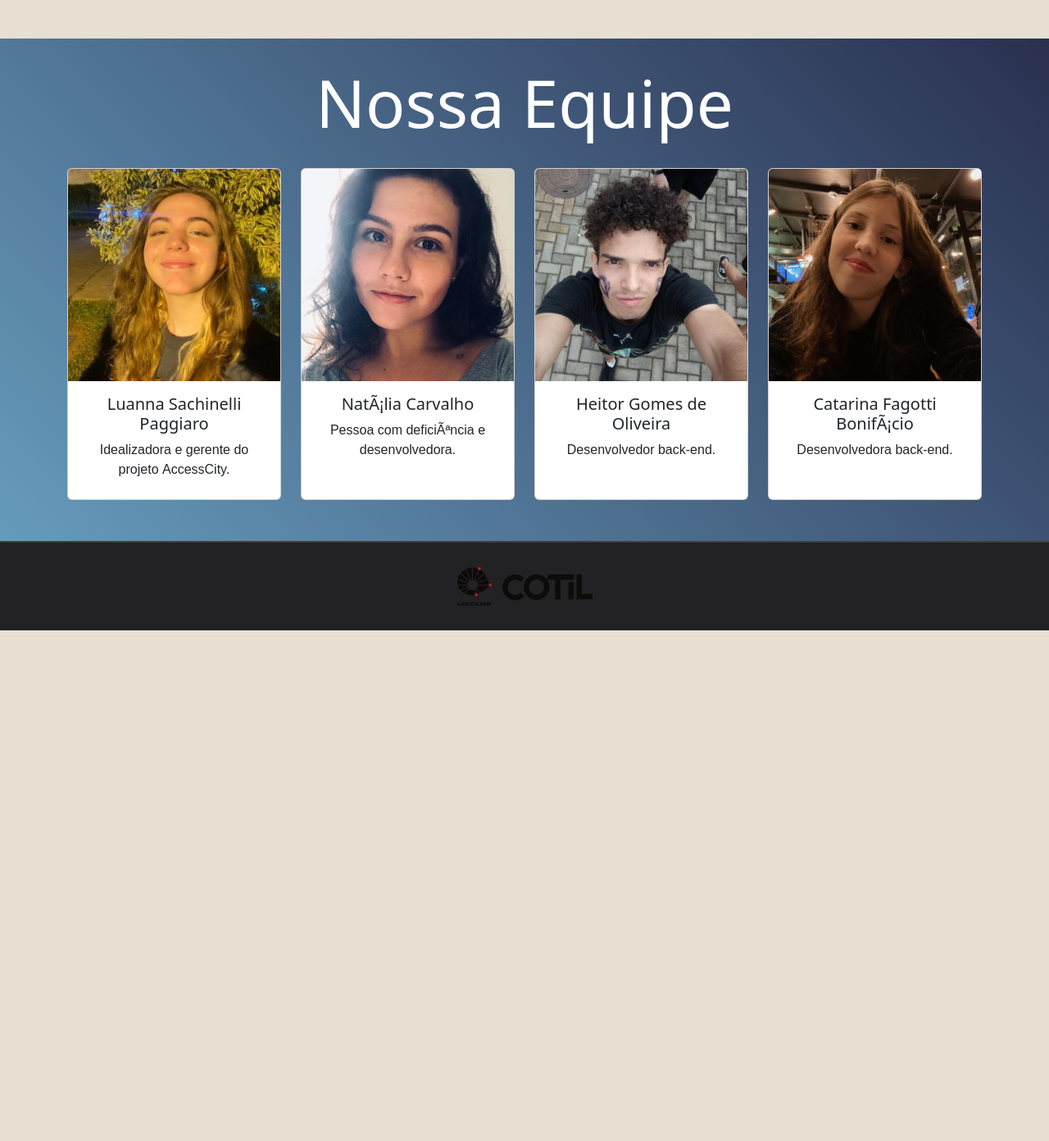
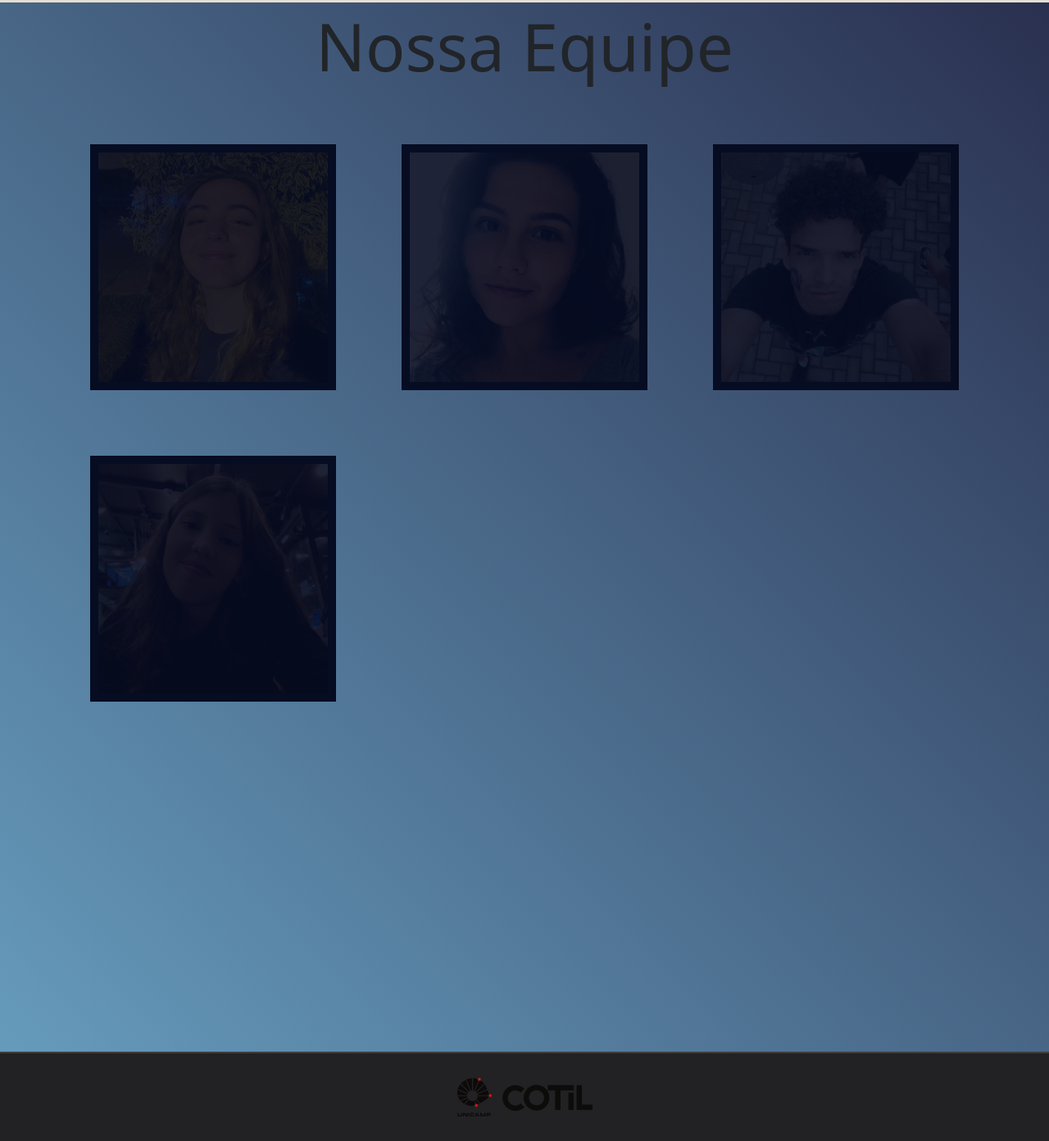
Before and after one commit to AccessCity/AccessCityWeb, a PHP site: page /sobrenos.html in a window 1280 px wide. Shown: the part 161-1553 px from the top of the page at 82% size. Before the commit the page ends 930 px from the top, so only its background shows below. Run offline with PHP 8.4, Linux system fonts and the light colour scheme; some libraries are stand-ins or nearby versions.

Commit message:
cards esquisitos

```diff
--- a/index.html
+++ b/index.html
@@ -76,8 +76,8 @@
     </div>
     <div class="row">
       <div class="col-md-5 d-grid mx-auto">
-        <a class="myButton ripple text-center" onmouseover="botao();" href="#" id="botaoMain"
-        style="font-family: Bebas Neue, sans-serif">baixe agora!</a>
+        <a class="myButton ripple text-center" onmouseover="botao();" href="https://github.com/AccessCity/AccessCityWeb"
+        target="_blank" id="botaoMain" style="font-family: Bebas Neue, sans-serif">baixe agora!</a>
         <!--O link vai dar para a página da play store para baixar o app-->
       </div>
     </div>
--- a/sobrenos.html
+++ b/sobrenos.html
@@ -14,12 +14,6 @@
   <style class="text/css">
     body {
       background-color: rgb(230, 223, 210);
-    }
-
-    container {
-      display: flex;
-      justify-content: space-evenly;
-      align-items: center;
     }
   </style>
 </head>
@@ -85,47 +79,47 @@
     <h1 class="display-1 text-center texto-branco mgT-2">Nossa Equipe</h1>
     <div class="container">
       <div class="row pt-4 mgB-4">
-        <!--1º card - lua-->
-        <div class=" col-md-3 col-sm-3">
-          <div class="card">
-            <img src="imagens/equipe/yo.jfif" class="card-img-top" alt=" Foto de Luanna S. P.">
-            <div class="card-body" style="height:9rem;">
-              <h5 class="card-title texto-central">Luanna Sachinelli Paggiaro</h5>
-              <p class="card-text texto-central">Idealizadora e gerente do projeto <span lang="en-us">AccessCity.</span>
-              </p>
+        <!--1º Card - Lua-->
+          <div class="box">
+            <div class="imgBx">
+              <img src="imagens/equipe/yo.jfif" class="card-img-top" alt=" Foto de Luanna S. P.">
+            </div>
+            <div class="content">
+              <h2>Luanna Sachinelli Paggiaro
+              <span>Gerente do projeto</span></h2>
             </div>
           </div>
-        </div><br>
-        <!--2º card - nat-->
-        <div class="col-md-3 col-sm-3">
-          <div class="card">
-            <img src="imagens/equipe/nat.png" class="card-img-top" alt="Foto de Natália Carvalho">
-            <div class="card-body" style="height:9rem;">
-              <h5 class="card-title texto-central">Natália Carvalho</h5>
-              <p class="card-text texto-central">Pessoa com deficiência e desenvolvedora.</p>
+        <!--2º Card - Nat-->
+          <div class="box">
+            <div class="imgBx">
+              <img src="imagens/equipe/nat.png" class="card-img-top" alt="Foto de Natália Carvalho">
+            </div>
+            <div class="content">
+              <h2>Natália Carvalho
+              <span>Programadora e PCD</span></h2>
             </div>
           </div>
-        </div><br>
-        <!--3º card- heitor-->
-        <div class="col-md-3 col-sm-3">
-          <div class="card">
-            <img src="imagens/equipe/heitor.jpg" class="card-img-top" alt=" Foto de Heitor Gomes de Oliveira">
-            <div class="card-body" style="height:9rem;">
-              <h5 class="card-title texto-central">Heitor Gomes de Oliveira</h5>
-              <p class="card-text texto-central">Desenvolvedor <span lang="en-us">back-end.</span></p>
+        <!--3º Card - Heitor-->
+          <div class="box">
+            <div class="imgBx">
+              <img src="imagens/equipe/heitor.jpg" class="card-img-top" alt=" Foto de Heitor Gomes de Oliveira">
+            </div>
+            <div class="content">
+              <h2>Heitor Gomes de Oliveira
+              <span>Programador</span></h2>
             </div>
           </div>
-        </div><br>
-        <!--4º card - cat-->
-        <div class="col-md-3 col-sm-3">
-          <div class="card">
-            <img src="imagens/equipe/cat.png" class="card-img-top" alt="Foto de Catarina Fagotti Bonifácio">
-            <div class="card-body" style="height:9rem;">
-              <h5 class="card-title texto-central">Catarina Fagotti Bonifácio</h5>
-              <p class="card-text texto-central">Desenvolvedora <span lang="en-us">back-end.</span></p>
+        <!--4º Card - Cat-->
+          <div class="box">
+            <div class="imgBx">
+              <img src="imagens/equipe/cat.png" class="card-img-top" alt="Foto de Catarina Fagotti Bonifácio">
+            </div>
+            <div class="content">
+              <h2>Catarina Fagotti Bonifácio
+              <span>Programadora</span></h2>
             </div>
           </div>
-        </div>
+        <!--fim cards-->
       </div>
     </div>
   </div>
--- a/style.css
+++ b/style.css
@@ -24,12 +24,13 @@
 }
 
 .wholeContainer{
-    height: fit-content;
+    height: 160vh;
     width: 100%;
     background: linear-gradient(45deg, rgb(102, 155, 188), #2a3050);
     padding: 5px;
     border-bottom: 2px;
     border-color: black;
+    align-items: center;
 }
 
 .containerCadastro{
@@ -53,6 +54,136 @@
     border-top: 2px solid rgb(62, 62, 63);
     padding: 30px;
     text-align: center;
+}
+
+/*CARDS*/
+.box{
+    position: relative;
+    width: 300px;
+    height: 300px;
+    display: flex;
+    justify-content: center;
+    align-items: center;
+    margin: 40px;
+    background: #060c21;
+    transition: 0.5s;
+}
+
+.box:hover{
+    height: 400px;
+}
+
+.box .imgBx{
+    position: absolute;
+    top: 0;
+    left: 0;
+    width: 100%;
+    height: 100%;
+    padding: 10px;
+    box-sizing: border-box;
+}
+
+.box .imgBx img{
+    max-width: 100%;
+    opacity: 0.1;
+    transition: 0.5s;
+}
+
+.box:hover .imgBx img{
+    opacity: 1;
+}
+
+.box:before{
+    content: '';
+    position: absolute;
+    top: -2px;
+    left: -2px;
+    right: -2px;
+    bottom: -2px;
+    background: #fff;
+    z-index: -1;
+}
+
+.box:after{
+    content: '';
+    position: absolute;
+    top: -2px;
+    left: -2px;
+    right: -2px;
+    bottom: -2px;
+    background: #fff;
+    z-index: -2;
+    filter: blur(40px);
+}
+
+.box:before,.box:after{
+    background: linear-gradient(-45deg, rgb(14, 17, 36), #2a3050,rgb(102, 155, 188), rgb(230, 223, 210));
+}
+
+.box .content{
+    position: absolute;
+    bottom: 0;
+    left: 10px;
+    right: 10px;
+    bottom: 10px;
+    height: 90px;
+    background: rgba(0,0,0,0.4);
+    display: flex;
+    justify-content: center;
+    align-items: center;
+    text-align: center;
+    opacity: 0;
+    transition: 0.5s;
+}
+
+.box:hover .content{
+    opacity: 1;
+}
+
+.box .content h2{
+    font-size: 20px;
+    color: #fff;
+    font-weight: 400;
+    line-height: 30px;
+    letter-spacing: 1px;
+}
+
+.box .content h2 span{
+    font-size: 15px;
+    color: #fff;
+    font-weight: 200;
+    letter-spacing: 2px;
+}
+
+/*BOTÃO PRINCIPAL*/
+.myButton{
+    border: none;
+    border-radius: 2px;
+    padding: 12px 36px;
+    border-radius: 40px;
+    font-size: 25px;
+    margin: 10px 0;
+    text-transform: uppercase;
+    text-decoration: none;
+    cursor: pointer;
+    color: white;
+    outline: none;
+    background: linear-gradient(-45deg, rgb(14, 17, 36), #2a3050);
+}
+
+/*nao ta funcionando >_<*/
+.ripple{
+    background-position: center;
+    transition: background 0.8s;
+}
+.ripple:hover {
+    background: linear-gradient(-45deg, rgb(101, 109, 158rgb(155, 162, 202)d75)
+    radial-gradient(circle, transparent 1%, linear-gradient(-45deg, rgb(101, 109, 158rgb(155, 162, 202)d75)   1%) center/15000%;
+}
+.ripple:active {
+    background: linear-gradient(-45deg, rgb(14, 17, 36), #2a3050);
+    background-size: 100%;
+    transition: background 0s;
 }
 
 /*Classes de margem*/
```
Also changed, not shown: other parts of style.css (+0 -31 lines).
